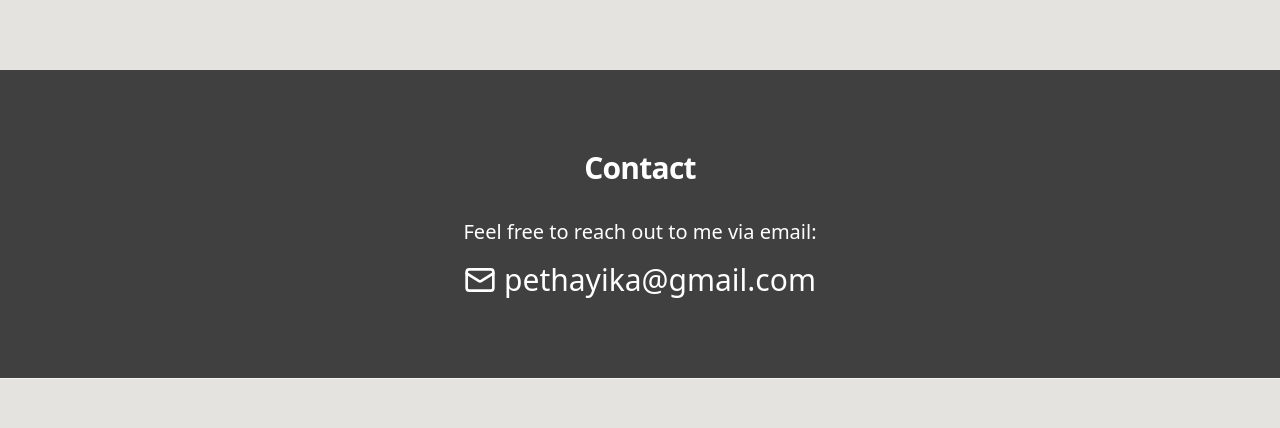
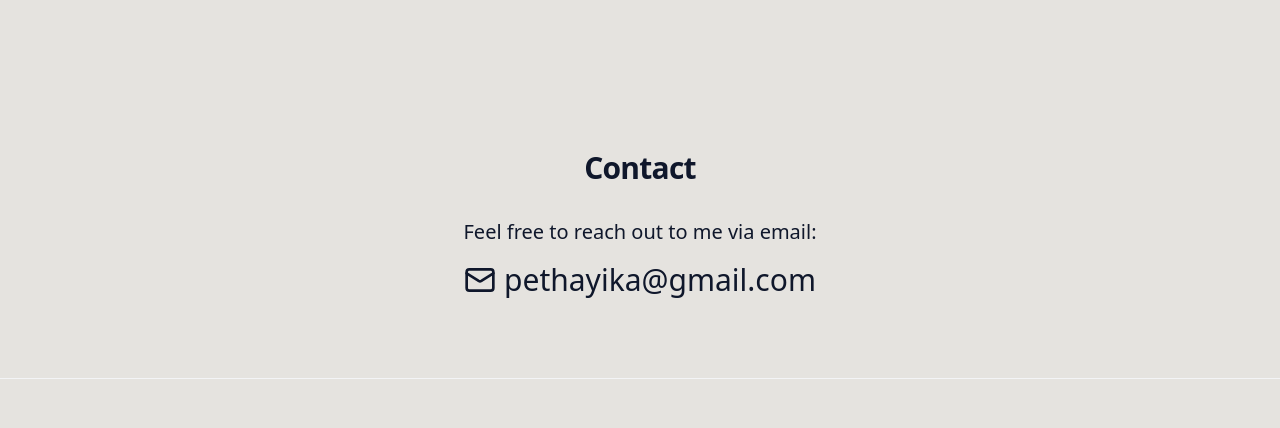
Before and after one commit to ThayikaPetchnui/thayika-portfolio-website, a React (Vite) app in the folder portfolio-website/: page / in a window 1280 px wide. Shown: the part 2605-3033 px from the top of the page. Built offline with nearby package versions, Linux system fonts and the light colour scheme.

Commit message:
Style: Improve contact section appearance
- Removed background color from contact section.
- Changed contact email link hover color.

```diff
--- a/portfolio-website/src/App.tsx
+++ b/portfolio-website/src/App.tsx
@@ -421,16 +421,16 @@ function App() {
       </section>
 
       {/* CONTACT SECTION */}
-      <section id="contact" className="py-20 bg-[#404040] text-white">
+      <section id="contact" className="py-20">
         <div className="container mx-auto max-w-3xl text-center px-4">
           <h2 className="text-3xl font-semibold tracking-tight mb-8">Contact</h2>
           <div className="flex flex-col items-center justify-center gap-4">
-            <p className="text-xl text-white">
+            <p className="text-xl">
               Feel free to reach out to me via email:
             </p>
             <a
               href="mailto:pethayika@gmail.com"
-              className="inline-flex items-center gap-2 text-2xl md:text-3xl font-medium text-white hover:text-gray-200 hover:underline transition-colors"
+              className="inline-flex items-center gap-2 text-2xl md:text-3xl font-medium hover:text-gray-600 hover:underline transition-colors"
             >
               <Mail className="h-6 w-6 md:h-8 md:w-8" />
               pethayika@gmail.com
```
